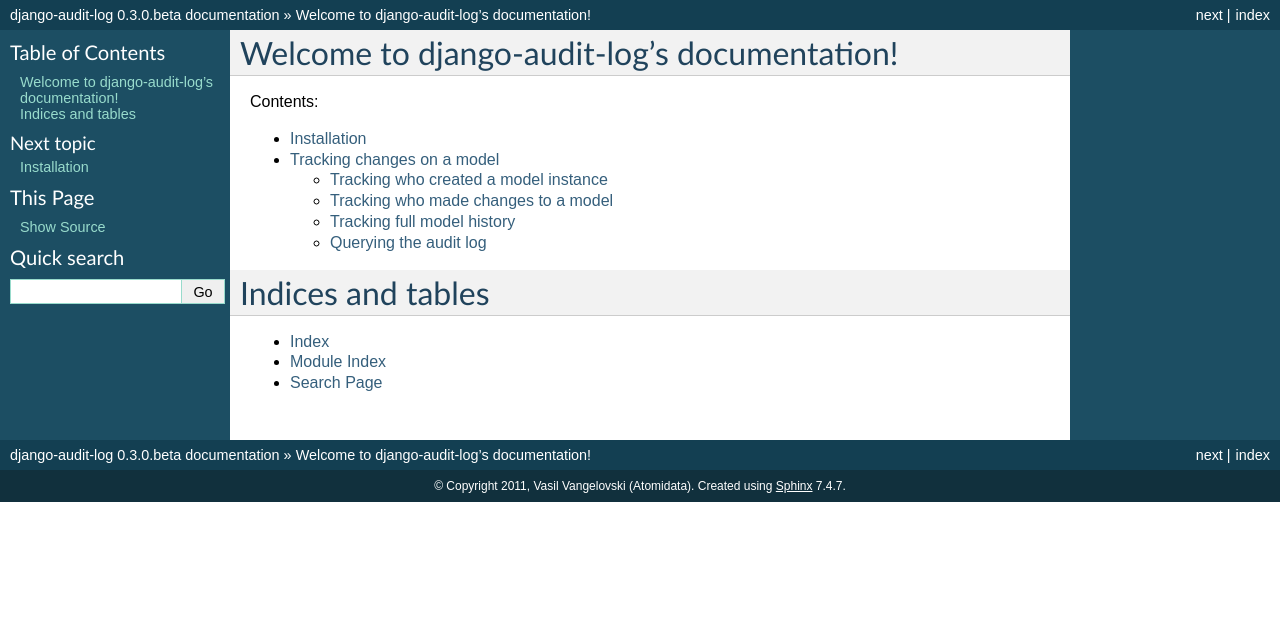
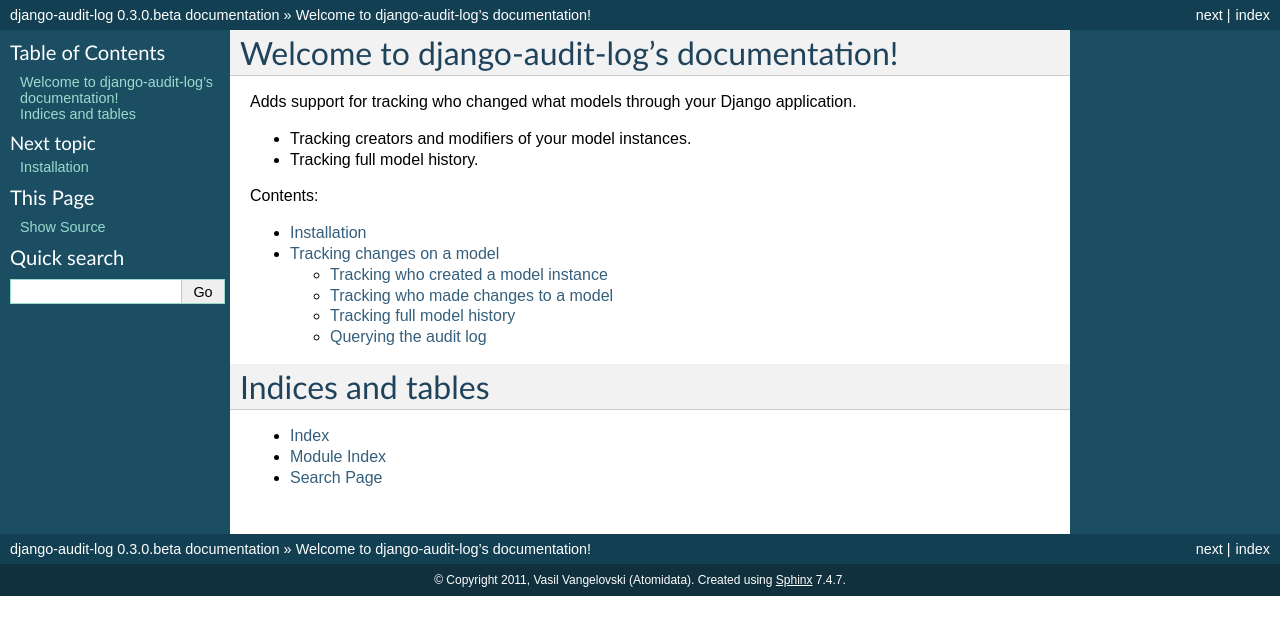
Before and after one commit to vvangelovski/django-audit-log, a Sphinx documentation site: the page built from docs/index.rst, in a window 1280 px wide. Shown: the top 635 px of the page. Built offline with Sphinx 7.4.7, drawn with Linux system fonts in a browser that asks for light colours.

```diff
--- a/AUTHORS.txt
+++ b/AUTHORS.txt
@@ -1,7 +1,8 @@
 Core Comitters:
 
-* Vasil Vangelovski
+* Vasil Vangelovski <vv at atomidata.com>
 
 Contributors:
 
 * Andy Dustman
+* Valder Gallo
--- a/README.rst
+++ b/README.rst
@@ -10,6 +10,7 @@ Tracking changes to django models.
 
 `The documentation can be found here <https://readthedocs.org/projects/django-audit-log/>`_
 
+**Tracking full model history on M2M relations Is not supported yet.**
 **Version 0.3.0 onwards is tested with Django 1.6. It should work with older versions of Django, but may break things unexpectedly!**
 
-*Note: This project was not maintained actively for a while. One of the reasons was that I wasn't receiving email notifications from GitHub. The other reason: We were using it just on a couple of projects that were frozen to old versions of Django. If you need any help with the project you can contact me by email directly if I don't respond to your github issues.*
+*Note: This project was not maintained actively for a while. One of the reasons was that I wasn't receiving email notifications from GitHub. The other reason: We were using it just on a couple of projects that were frozen to old versions of Django. If you need any help with the project you can contact me by email directly if I don't respond to your GitHub issues. Feel free to nudge me over email if you have a patch for something. You can find my email in the AUTHORS file.*
--- a/docs/index.rst
+++ b/docs/index.rst
@@ -5,6 +5,11 @@
 
 Welcome to django-audit-log's documentation!
 ============================================
+
+Adds support for tracking who changed what models through your Django application.
+
+* Tracking creators and modifiers of your model instances.
+* Tracking full model history.
 
 Contents:
 
```
